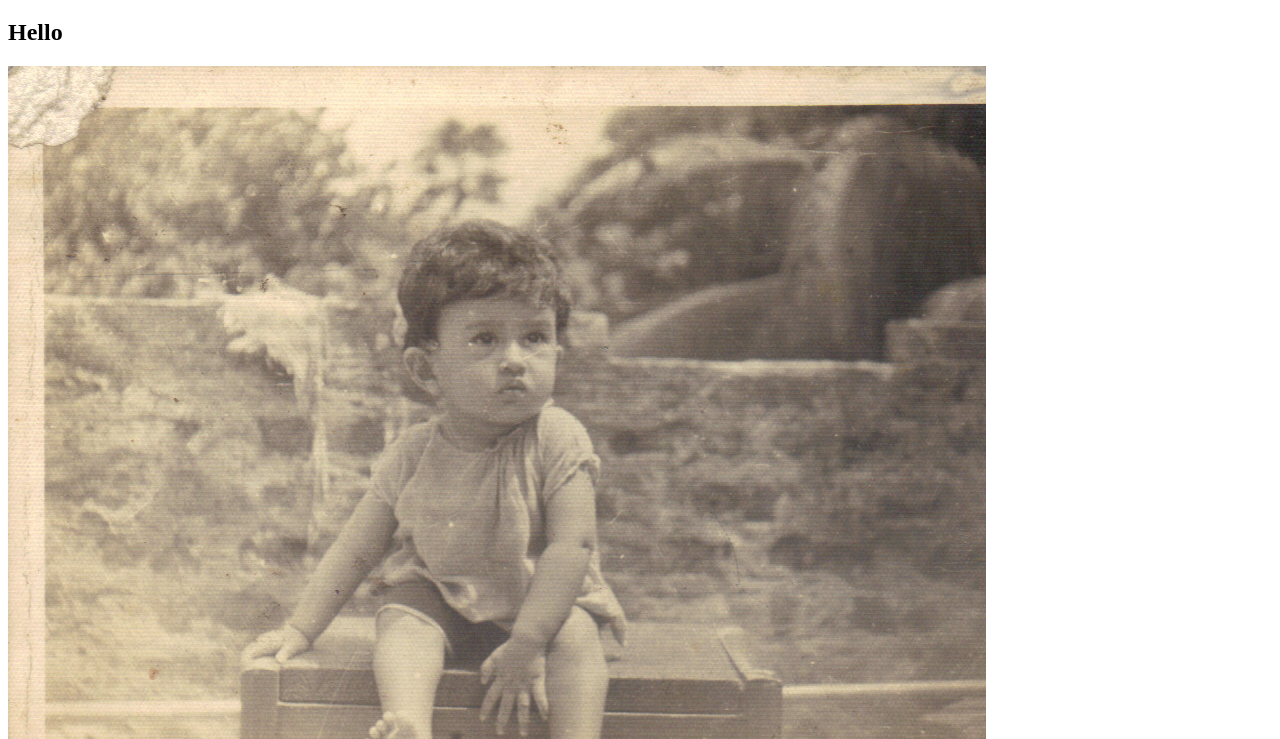
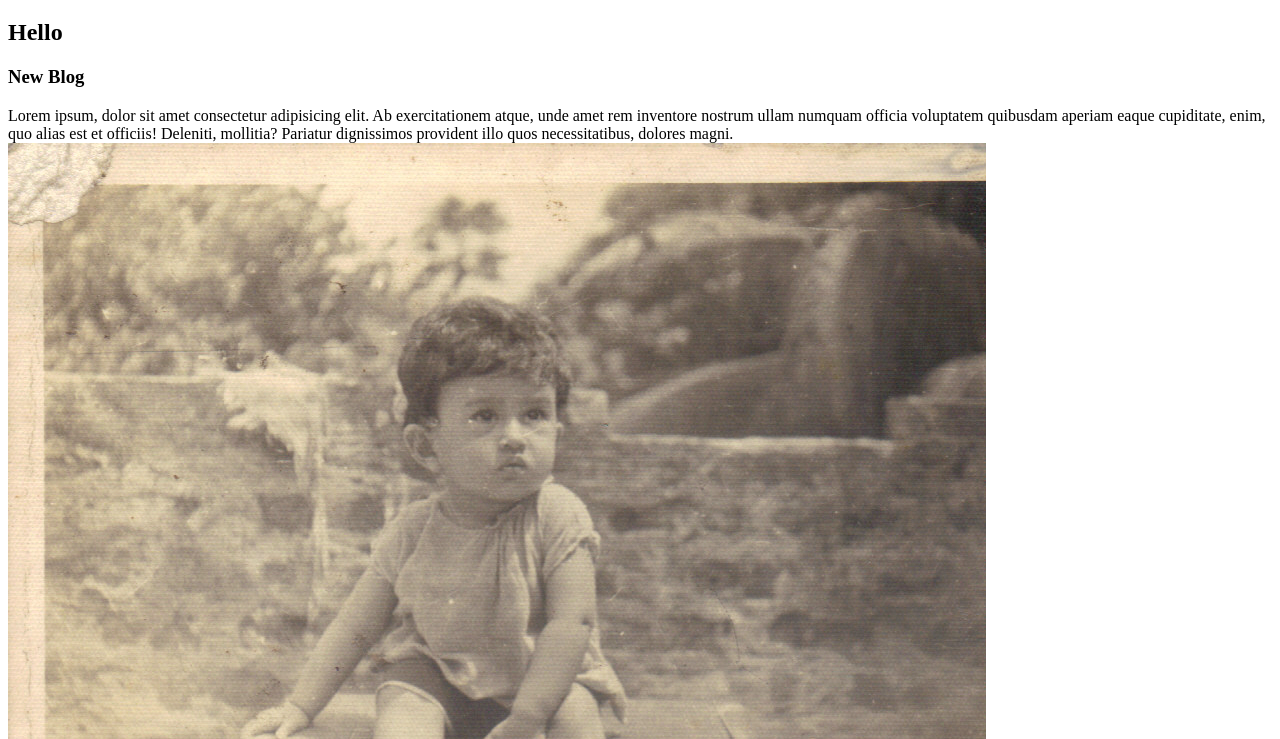
Before and after one commit to Sumona45/my-third-repo, a plain HTML site: page start.html in a window 1280 px wide. Shown: the part 61-800 px from the top of the page. Drawn offline with Linux system fonts and the light colour scheme.

Commit message:
new blog added

```diff
--- a/start.html
+++ b/start.html
@@ -4,11 +4,12 @@
     <meta charset="UTF-8">
     <meta http-equiv="X-UA-Compatible" content="IE=edge">
     <meta name="viewport" content="width=device-width, initial-scale=1.0">
-    <title>Document</title>
+    <title>Documented</title>
 </head>
 <body>
     <h1>My start file is not index.html file</h1>
     <h2>Hello</h2>
+    <div><h3>New Blog</h3>Lorem ipsum, dolor sit amet consectetur adipisicing elit. Ab exercitationem atque, unde amet rem inventore nostrum ullam numquam officia voluptatem quibusdam aperiam eaque cupiditate, enim, quo alias est et officiis! Deleniti, mollitia? Pariatur dignissimos provident illo quos necessitatibus, dolores magni.</div>
     <img src="sumo.JPG" alt="">
 </body>
 </html>
```
